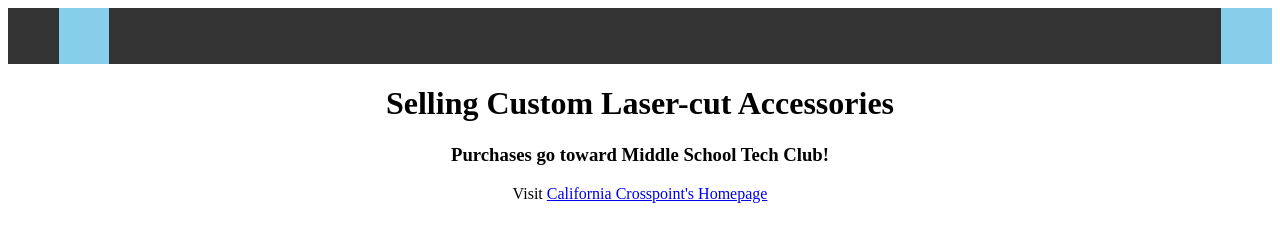
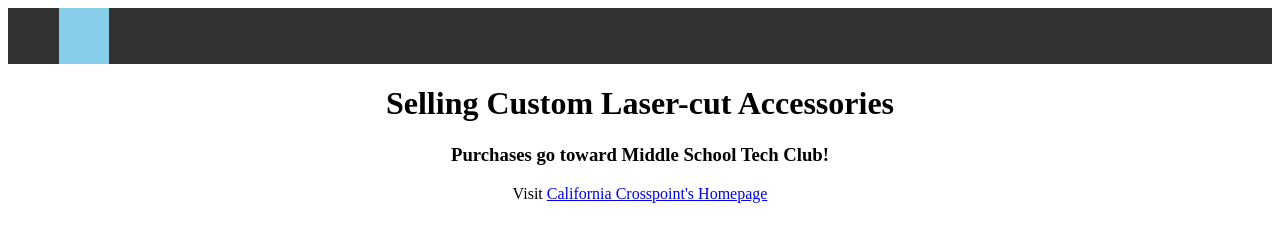
Before and after one commit to crosspointacademy/crosspointacademy.github.io, a plain HTML site: page about.html in a window 1280 px wide. Drawn offline with Linux system fonts and the light colour scheme.

Commit message:
Update about.html

```diff
--- a/about.html
+++ b/about.html
@@ -67,7 +67,7 @@
       <a href="/index.html" title="Home"><i class="material-icons">&#xe88a;</i></a>
       <a href="/about.html" title="About" class="active"><i class="material-icons">&#xe88f;</i></a>
       <!--Navbar right; add style="float: right;"-->
-      <a href="/order.html" style="float: right;" title="Order" class="active"><i class="material-icons">&#xe854;</i></a>
+      <a href="/order.html" style="float: right;" title="Order"><i class="material-icons">&#xe854;</i></a>
     </div>
     <div>
       <center>
```
